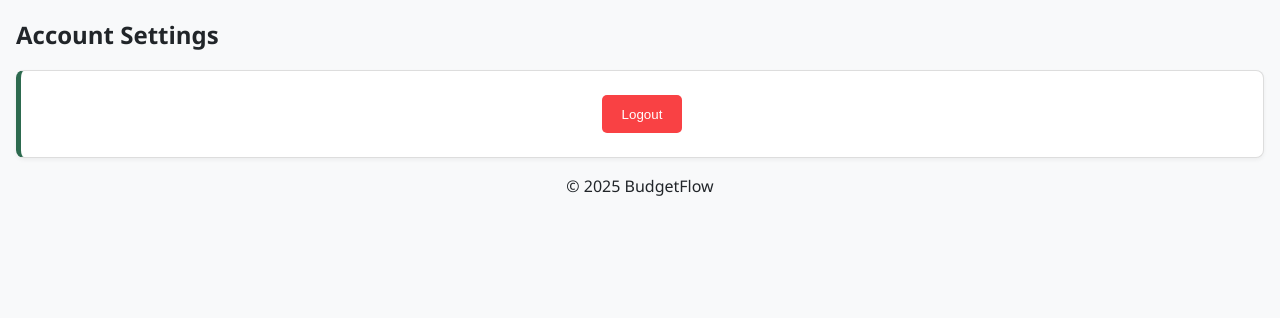
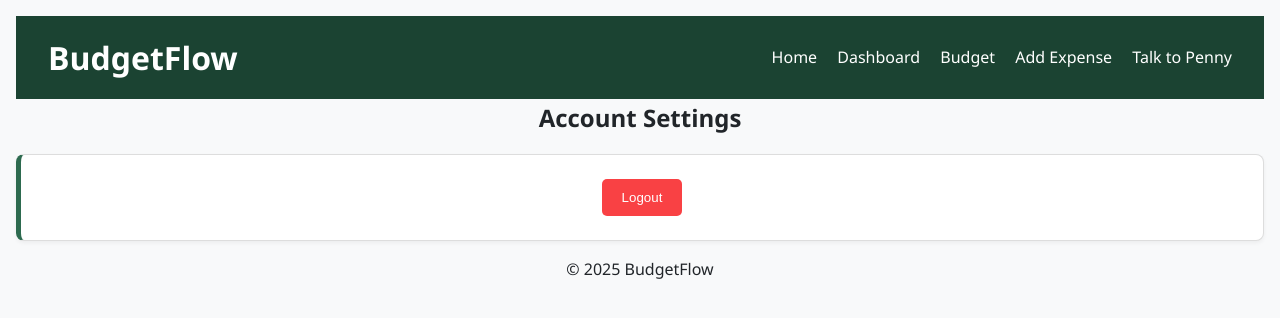
Before and after one commit to AmohelangMohlomi/BudgetFlow, a Flask app: page /settings in a window 1280 px wide. Shown: the top 318 px of the page. Run offline with Flask 3, Linux system fonts and the light colour scheme; the visitor is signed in with stand-in values (Sample User, id 1).

Commit message:
centered account settings heading

```diff
--- a/static/css/style.css
+++ b/static/css/style.css
@@ -241,3 +241,9 @@ footer{
   justify-content: center;
   align-items: center;
 }
+
+#acc-settings{
+  display: flex;
+  justify-content: center;
+  align-items: center;
+}
--- a/templates/settings.html
+++ b/templates/settings.html
@@ -5,8 +5,20 @@
         <link rel="stylesheet" href="static/css/style.css">
     </head>
 
+    <div class="navbar">
+            <h1>BudgetFlow</h1>
+            <nav>
+                <a href="/">Home</a>
+                <a href="/dashboard">Dashboard</a>
+                <a href="/budget">Budget</a>
+                <a href="/add-expense">Add Expense</a>
+                <a href="/penny">Talk to Penny</a>
+            </nav>
+        </div>
     <body>
+        <div id="acc-settings">
         <h2>Account Settings</h2>
+        </div>
         <div class="card">
             <form method="GET" action="/logout">
                 <button class="btn btn-danger" type="submit">Logout</button>
```
